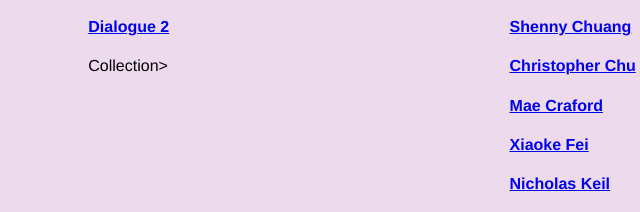
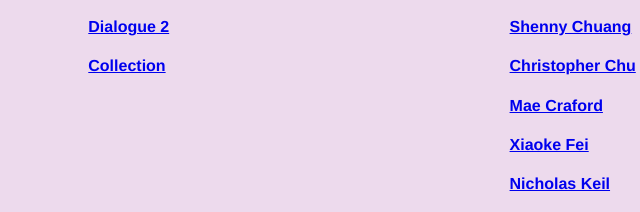
Before and after one commit to jfratto1999/corelabinteraction, a plain HTML site: page homepage.html in a window 1280 px wide. Shown: the part 489-701 px from the top of the page, 341-981 px from the left. Drawn offline with Linux system fonts and the light colour scheme.

Commit message:
Add files via upload

```diff
--- a/homepage.html
+++ b/homepage.html
@@ -66,7 +66,7 @@ h1{
     <p>
             <h4><a href="https://jfratto1999.github.io/corestudiointeraction/Dialogue-Project/Dialogue-1/Dialogue-1.html">Dialogue 1</a></h4>
             <h4><a href="https://jfratto1999.github.io/corestudiointeraction/Dialogue-Project/Dialogue-2/Dialogue-2.html">Dialogue 2</a></h4></p>
-            <h4<a href="https://jfratto1999.github.io/corestudiointeraction/collection/collection.html">Collection</a>></h4>
+            <h4><a href="https://jfratto1999.github.io/corestudiointeraction/collection/collection.html">Collection</a></h4>
     </p>
   </div>
   <div class="column">
```
